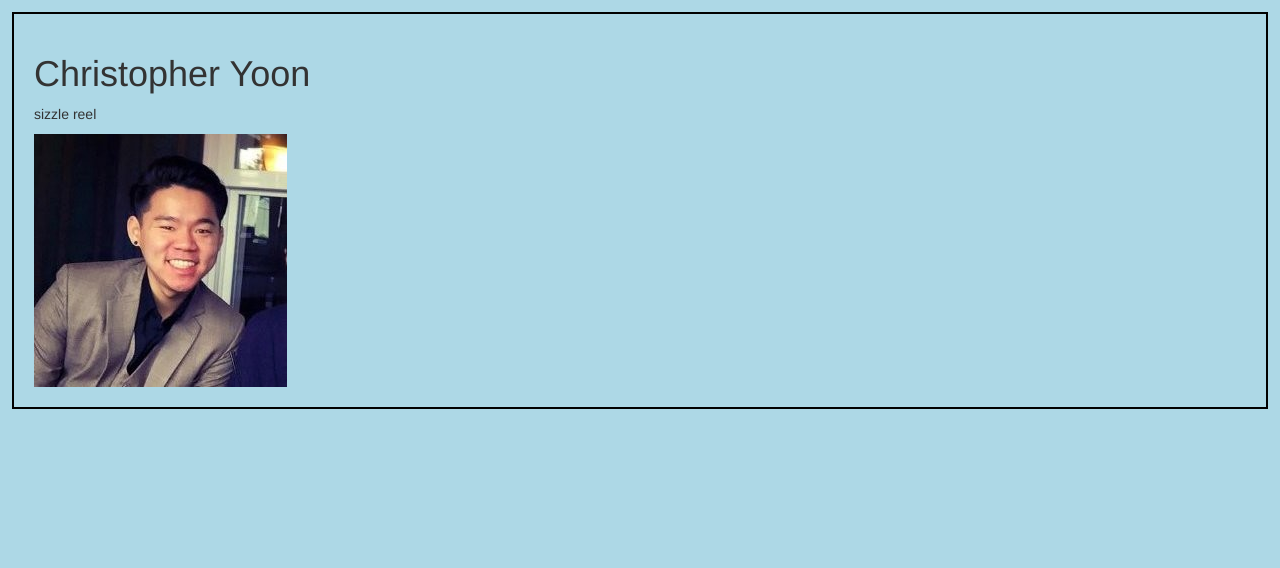
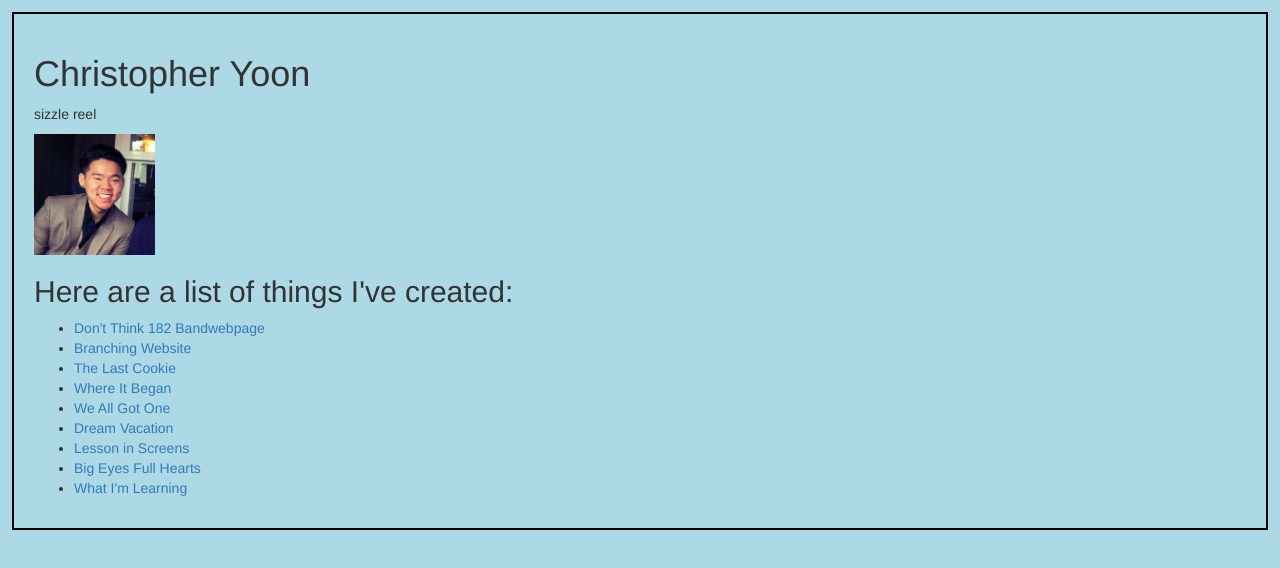
Before and after one commit to chyoon2/portfolio, a plain HTML site: page index.html in a window 1280 px wide. Drawn offline with nearby package versions, Linux system fonts and the light colour scheme.

Commit message:
resize the image and add a list of links

```diff
--- a/css/styles.css
+++ b/css/styles.css
@@ -4,3 +4,7 @@ body {
  margin: 12px;
  background-color: lightblue;
 }
+img {
+  height: 10%;
+  width: 10%;
+}
--- a/index.html
+++ b/index.html
@@ -9,5 +9,22 @@
       <h1>Christopher Yoon</h1>
       <p>sizzle reel</p>
       <img src="img/0.jpg" alt="A photo of Christopher.">
+      <div>
+        <h2>Here are a list of things I've created:</h2>
+        <ul>
+          <li><a href="https://github.com/chyoon2/bandwebpage.git">Don't Think 182 Bandwebpage</a></li>
+          <li><a href="https://github.com/chyoon2/branchingwebsite.git">Branching Website</a></li>
+          <li><a href="https://github.com/chyoon2/Cookie-Recipe.git">The Last Cookie</a></li>
+          <li><a href="https://github.com/chyoon2/MyFirstWebpage">Where It Began</a></li>
+          <li><a href="https://github.com/chyoon2/favo-food.git">We All Got One</a></li>
+          <li><a href="https://github.com/chyoon2/vacation.git">Dream Vacation</a></li>
+          <li><a href="https://github.com/chyoon2/Media-Queries-Practice.git">Lesson in Screens</a></li>
+          <li><a href="https://github.com/chyoon2/animal-shelter.git">Big Eyes Full Hearts</a></li>
+          <li><a href="https://github.com/chyoon2/week-in-review.git">What I'm Learning</a></li>
+        </ul>
+      </div>
+
+
+
     </body>
   </html>
```
